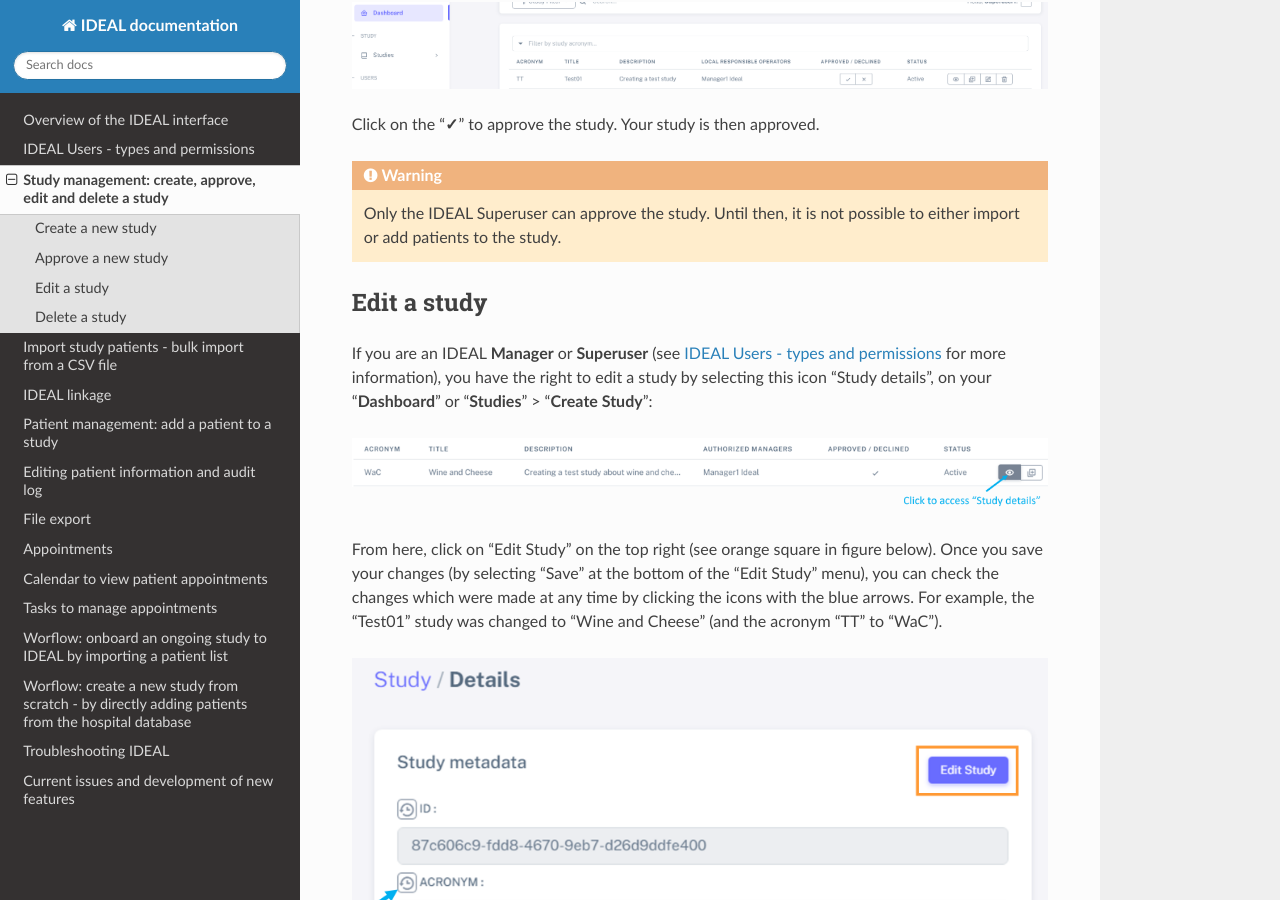
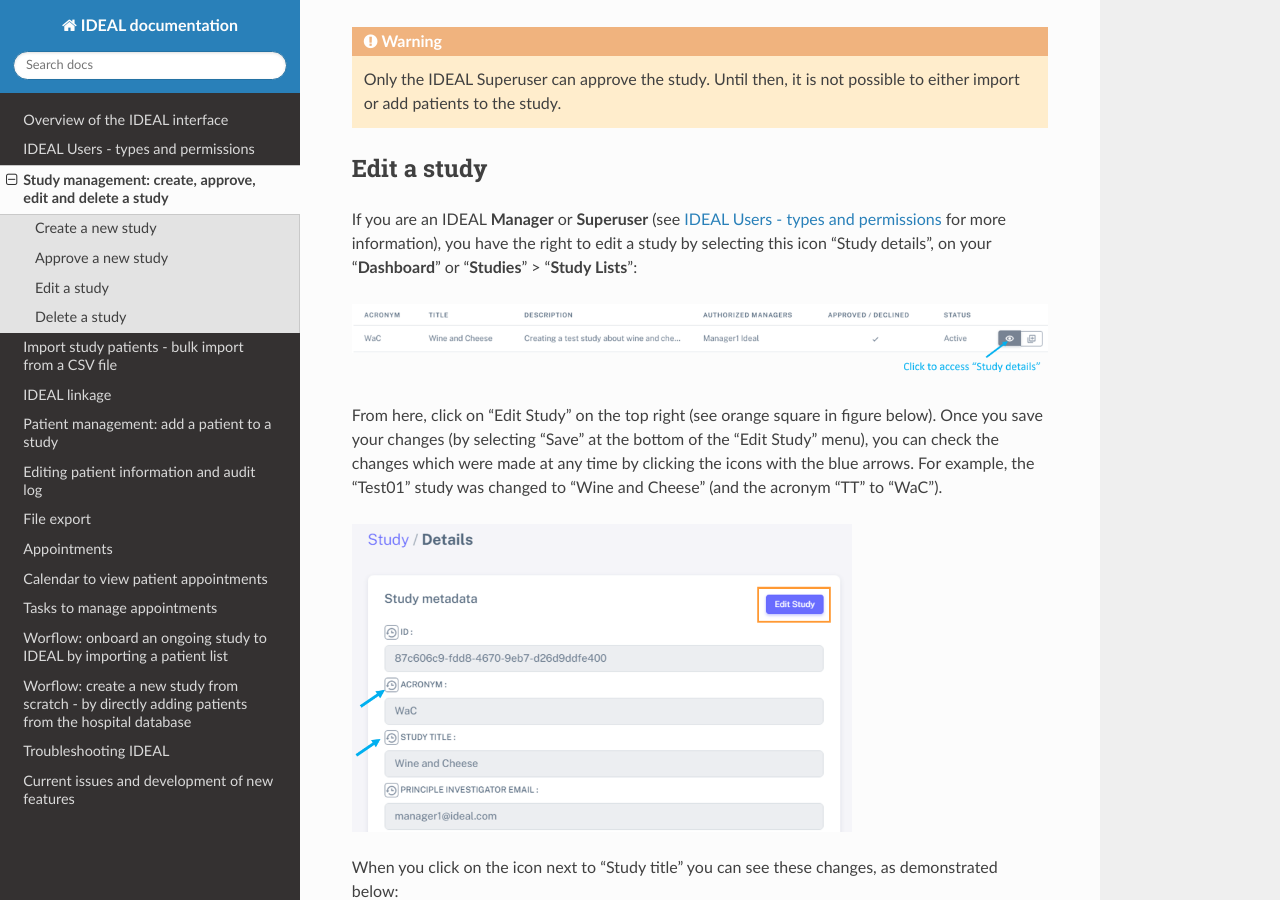
Before and after one commit to Nynuphar/IDEAL-doc, a Sphinx documentation site: the page built from docs/source/createstudy.rst, in a window 1280 px wide and 900 px high, scrolled down 2189 px. Built offline with Sphinx 7.4.7 and the Read the Docs theme 3.1.0, drawn with Linux system fonts in a browser that asks for light colours.

Commit message:
Update createstudy.rst

```diff
--- a/docs/source/createstudy.rst
+++ b/docs/source/createstudy.rst
@@ -14,10 +14,8 @@
 
 A test study named "Test01" was created here as an example, as shown below.
 
-
 .. image:: StudyTestCreated.png
-   :width: 600
-
+   :width: 500
 
 Please select the users who will be able to access the study later on:
 
@@ -27,13 +25,12 @@
 At least one user from one of the categories needs to be selected.
 
 .. image:: UsersStudySelect.png
-
+   :width: 500
 
 .. note::
    To select multiple users, please use the CTRL + left click button.
 
 Once the study is saved, it will appear in the “**Studies**” area, as seen below:
-
 
 .. image:: WaitForSuperuser.png
 
@@ -55,17 +52,19 @@
 Edit a study
 ********************
 
-If you are an IDEAL **Manager** or **Superuser** (see :doc:`users` for more information), you have the right to edit a study by selecting this icon "Study details", on your "**Dashboard**" or "**Studies**" > "**Create Study**":
+If you are an IDEAL **Manager** or **Superuser** (see :doc:`users` for more information), you have the right to edit a study by selecting this icon "Study details", on your "**Dashboard**" or "**Studies**" > "**Study Lists**":
 
 .. image:: EditStudy.png
 
 From here, click on "Edit Study" on the top right (see orange square in figure below). Once you save your changes (by selecting "Save" at the bottom of the "Edit Study" menu), you can check the changes which were made at any time by clicking the icons with the blue arrows. For example, the "Test01" study was changed to "Wine and Cheese" (and the acronym "TT" to "WaC").
 
 .. image:: EditStudy2.png
+   :width: 500
 
 When you click on the icon next to "Study title" you can see these changes, as demonstrated below:
 
 .. image:: EditStudy3.png
+   :width: 800
 
 .. note:: Hovering with the mouse over the icons will show you their functions.
 
```
